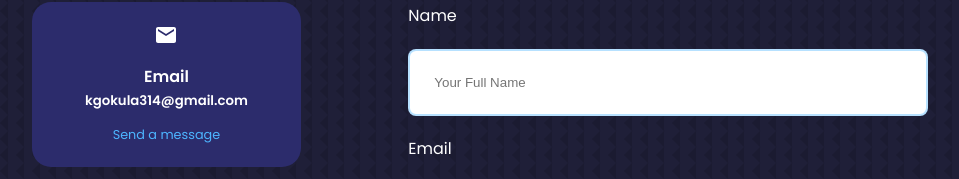
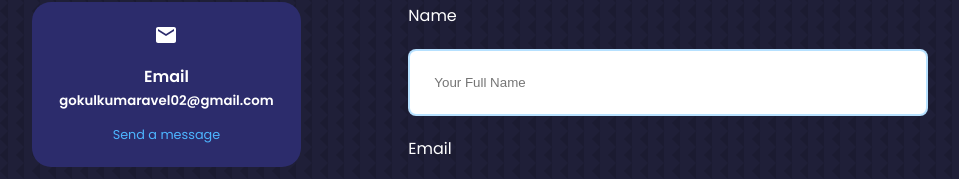
Before and after one commit to Gokul0201/portfolio, a React (Create React App) app: page / in a window 1280 px wide. Shown: the part 6109-6288 px from the top of the page, without its empty margins (160-1119 px from the left). Built offline with nearby package versions, Linux system fonts and the light colour scheme.

Commit message:
Update Contact.js

```diff
--- a/src/Components/contact/Contact.js
+++ b/src/Components/contact/Contact.js
@@ -30,8 +30,8 @@
           <article className='contact_option'>
               <MdEmail className='contact_option-icon'/>
             <h4>Email</h4>
-            <h5>kgokula314@gmail.com</h5>
-            <a href='mailto:kgokula314@gmail.com'>Send a message</a>
+            <h5>gokulkumaravel02@gmail.com</h5>
+            <a href='mailto:gokulkumaravel02@gmail.com'>Send a message</a>
           </article>
           <article className='contact_option'>
               <BsWhatsapp className='contact_option-icon'/>
```
